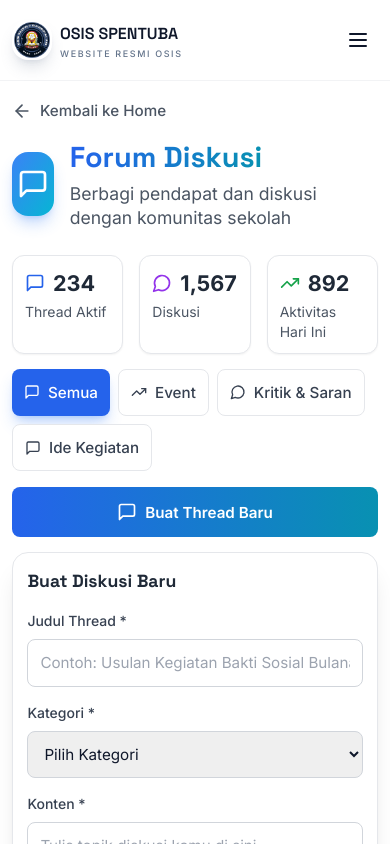
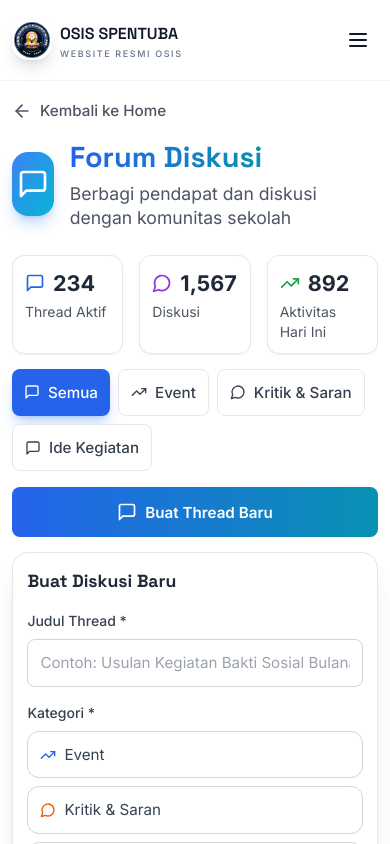
Before and after one commit to mayzxenv/OSIS-SPENTUBA, a React (Vite) app: page /forum in a window 390 px wide. Both pictures are taken after a click on the button "Buat Thread Baru". Shown: the top 844 px of the page. Built offline with nearby package versions, Linux system fonts and the light colour scheme.

Commit message:
Improve mobile forum category popup styling and update default admin code to OSIS2026

```diff
--- a/src/react-app/pages/Forum.tsx
+++ b/src/react-app/pages/Forum.tsx
@@ -6,6 +6,7 @@ import { useState } from 'react';
 export default function Forum() {
   const [showNewThread, setShowNewThread] = useState(false);
   const [selectedCategory, setSelectedCategory] = useState<string>('all');
+  const [threadCategory, setThreadCategory] = useState<string>('');
 
   const categories = [
     { id: 'all', name: 'Semua', icon: MessageSquare, color: 'text-gray-600' },
@@ -118,12 +119,26 @@ export default function Forum() {
                   <label className="block text-sm font-medium text-gray-700 mb-2">
                     Kategori *
                   </label>
-                  <select className="w-full px-4 py-3 border border-gray-300 rounded-lg focus:ring-2 focus:ring-blue-500 focus:border-transparent transition-all">
-                    <option value="">Pilih Kategori</option>
-                    <option value="event">Event</option>
-                    <option value="kritik">Kritik & Saran</option>
-                    <option value="ide">Ide Kegiatan</option>
-                  </select>
+                  <div className="grid grid-cols-1 gap-2 sm:grid-cols-3">
+                    {categories
+                      .filter((cat) => cat.id !== 'all')
+                      .map((cat) => (
+                        <button
+                          key={cat.id}
+                          type="button"
+                          onClick={() => setThreadCategory(cat.id)}
+                          className={`w-full flex items-center gap-2 px-4 py-3 rounded-xl border text-left transition-all ${
+                            threadCategory === cat.id
+                              ? 'bg-gradient-to-r from-blue-600 to-cyan-600 text-white border-transparent shadow-lg shadow-blue-500/20'
+                              : 'bg-white text-gray-700 border border-gray-300 hover:border-blue-300 hover:bg-slate-50'
+                          }`}
+                        >
+                          <cat.icon className={`w-4 h-4 ${threadCategory === cat.id ? 'text-white' : cat.color}`} />
+                          <span>{cat.name}</span>
+                        </button>
+                      ))}
+                  </div>
+                  <input type="hidden" name="category" value={threadCategory} />
                 </div>
                 <div>
                   <label className="block text-sm font-medium text-gray-700 mb-2">
```
Also changed, not shown: src/worker/index.ts (+7 -7 lines).
